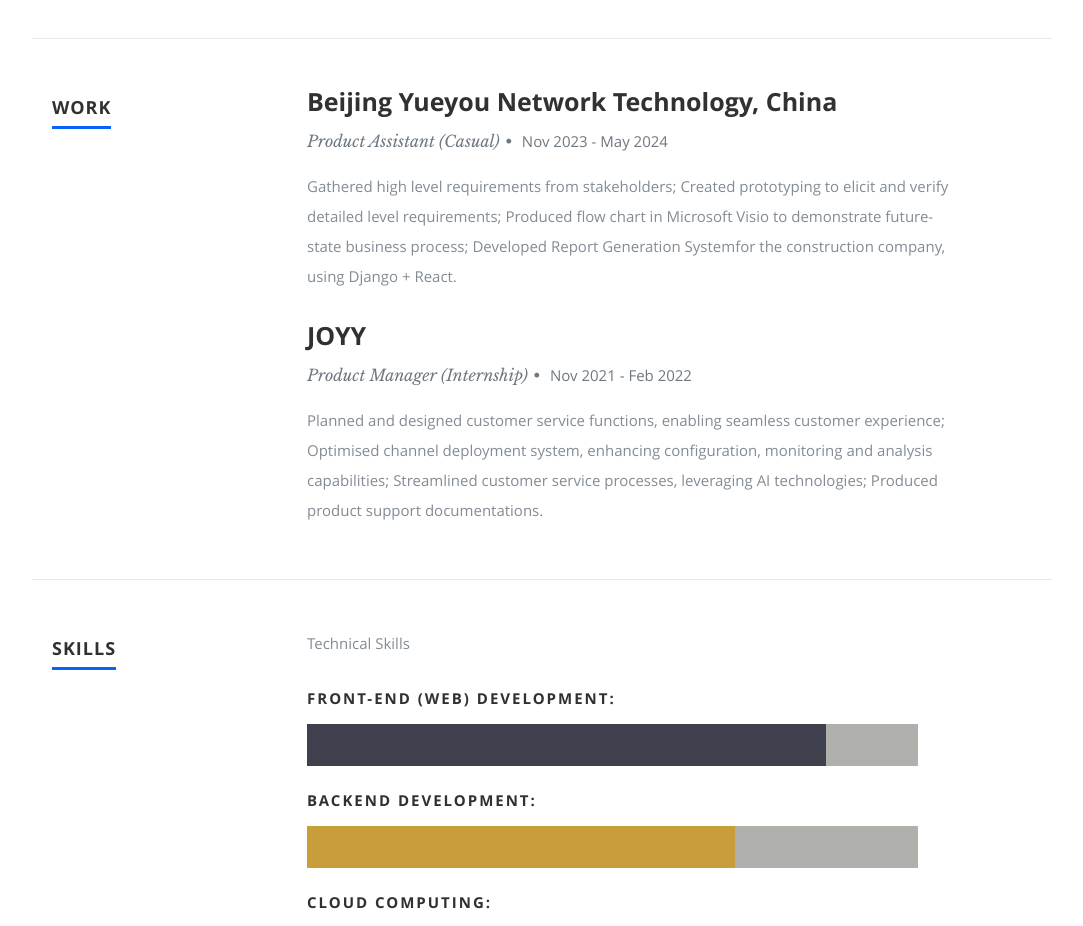
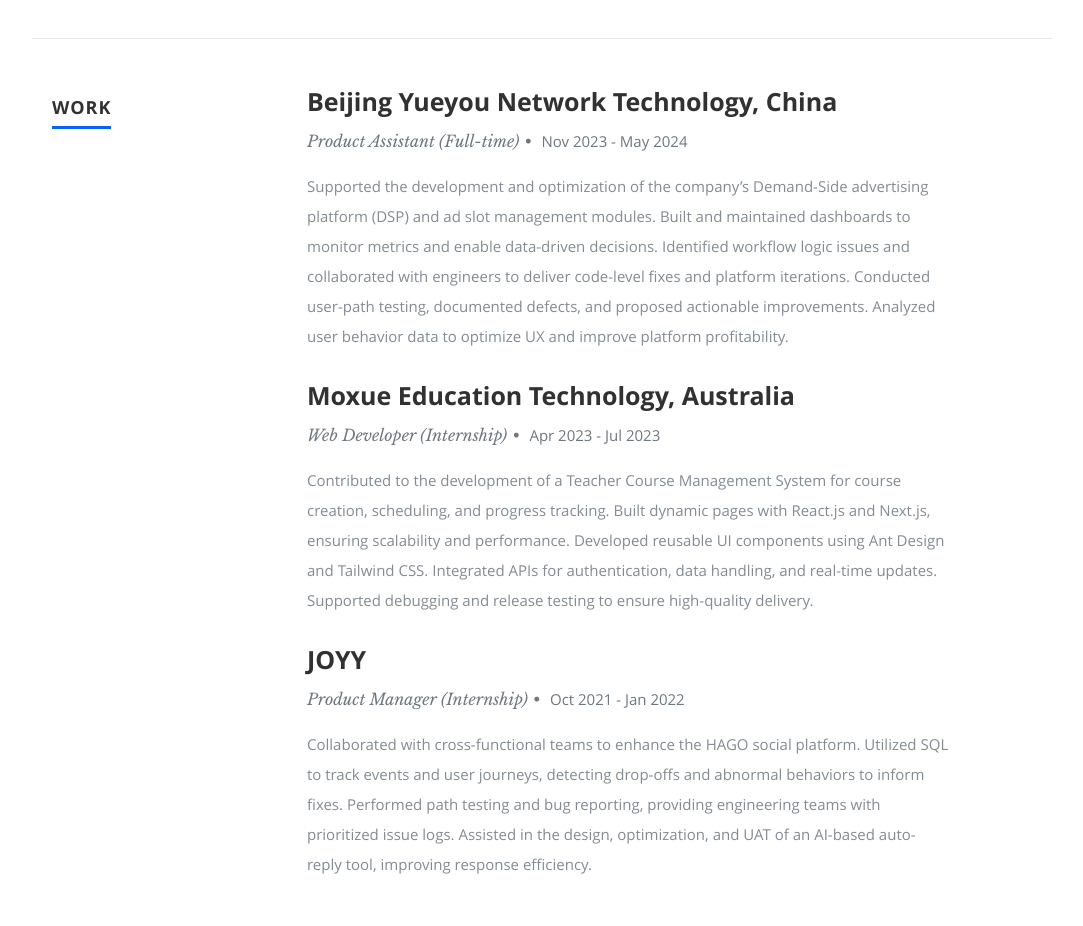
Before and after one commit to zhouzhou0619/PersonalCV, a React (Create React App) app: page / in a window 1280 px wide. Shown: the part 1860-2786 px from the top of the page, without its empty margins (98-1181 px from the left). Built offline with nearby package versions, Linux system fonts and the light colour scheme.

Commit message:
Update resume (work x3) and About; rebuild

```diff
--- a/public/resumeData.json
+++ b/public/resumeData.json
@@ -55,16 +55,23 @@
     "work": [
       {
         "company": "Beijing Yueyou Network Technology, China",
-        "title": "Product Assistant (Casual)",
+        "title": "Product Assistant (Full-time)",
         "years": "Nov 2023 - May 2024",
-        "description": "Gathered high level requirements from stakeholders; Created prototyping to elicit and verify detailed level requirements; Produced flow chart in Microsoft Visio to demonstrate future-state business process; Developed Report Generation Systemfor the construction company, using Django + React. "
+        "description": "Supported the development and optimization of the company’s Demand-Side advertising platform (DSP) and ad slot management modules. Built and maintained dashboards to monitor metrics and enable data-driven decisions. Identified workflow logic issues and collaborated with engineers to deliver code-level fixes and platform iterations. Conducted user-path testing, documented defects, and proposed actionable improvements. Analyzed user behavior data to optimize UX and improve platform profitability."
+      },
+      {
+        "company": "Moxue Education Technology, Australia",
+        "title": "Web Developer (Internship)",
+        "years": "Apr 2023 - Jul 2023",
+        "description": "Contributed to the development of a Teacher Course Management System for course creation, scheduling, and progress tracking. Built dynamic pages with React.js and Next.js, ensuring scalability and performance. Developed reusable UI components using Ant Design and Tailwind CSS. Integrated APIs for authentication, data handling, and real-time updates. Supported debugging and release testing to ensure high-quality delivery."
       },
       {
         "company": "JOYY",
         "title": "Product Manager (Internship)",
-        "years": "Nov 2021 - Feb 2022",
-        "description": "Planned and designed customer service functions, enabling seamless customer experience; Optimised channel deployment system, enhancing configuration, monitoring and analysis capabilities; Streamlined customer service processes, leveraging AI technologies; Produced product support documentations. "
+        "years": "Oct 2021 - Jan 2022",
+        "description": "Collaborated with cross-functional teams to enhance the HAGO social platform. Utilized SQL to track events and user journeys, detecting drop-offs and abnormal behaviors to inform fixes. Performed path testing and bug reporting, providing engineering teams with prioritized issue logs. Assisted in the design, optimization, and UAT of an AI-based auto-reply tool, improving response efficiency."
       }
+
     ],
     "skills": [
       {
--- a/src/Components/Header.js
+++ b/src/Components/Header.js
@@ -44,7 +44,7 @@
 
             <li>
               <a className="smoothscroll" href="#portfolio">
-                Works
+                Projects
               </a>
             </li>
 
```
